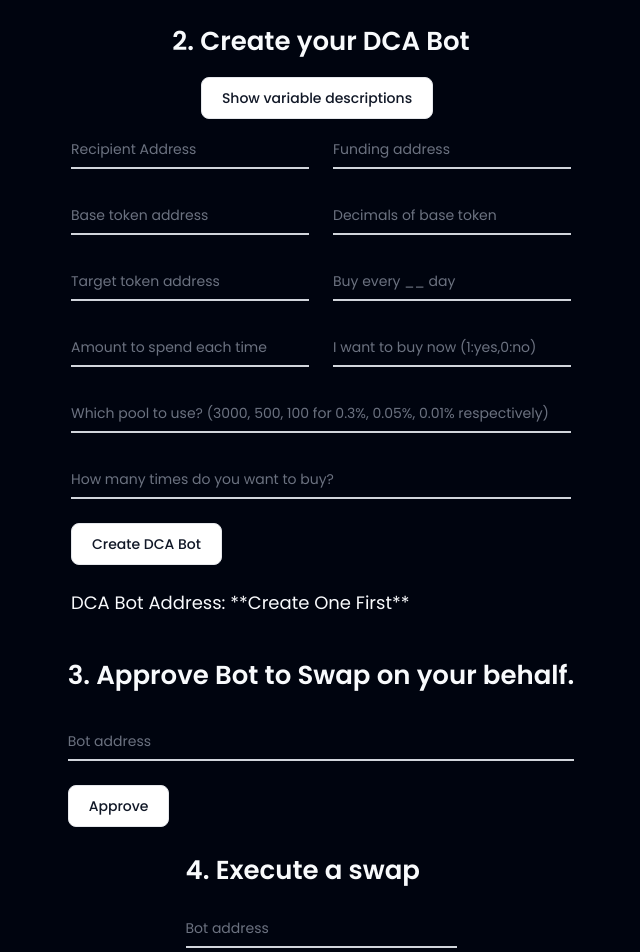
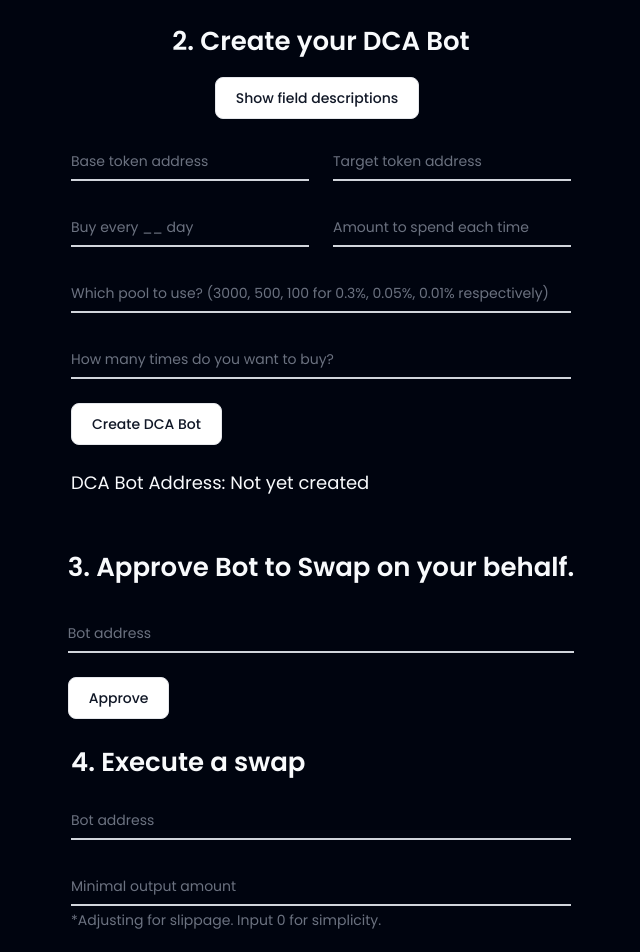
Before and after one commit to 0xkydo/dca-interface, a React (Vite) app: page / in a window 1280 px wide. Shown: the part 500-1452 px from the top of the page, without its empty margins (319-959 px from the left). Built offline with nearby package versions, Linux system fonts and the light colour scheme.

Commit message:
adjusting UI and removing input field
cleaned up form to 5 inputs, auto calculate decimals for base token.

```diff
--- a/src/component/DCA.jsx
+++ b/src/component/DCA.jsx
@@ -11,18 +11,20 @@ function DCA() {
     const factoryContractAddress = '0x04A5e1bD0737a2D3B2Fe3bBC77370152B3eB2464';
 
     const [errorMessage, setErrorMessage] = useState(null);
-    const [DCABotAddress, setDCABotAddress] = useState("**Create One First**");
+    const [connectedAccount, setConnectedAccount] = useState(null);
+    const [DCABotAddress, setDCABotAddress] = useState("Not yet created");
     const [connButtonText, setConnButtonText] = useState("Connect with Metamask");
 
     const [signer, setSigner] = useState(null);
     const [contractFactory, setcontractFactory] = useState(null);
     const [showVarDescription, setShowVarDescription] = useState(false);
-    const [varDescriptionText, setVarDescriptionText] = useState("Show variable descriptions");
+    const [varDescriptionText, setVarDescriptionText] = useState("Show field descriptions");
 
     async function connectWallet() {
         if (window.ethereum) {
             let requestedAccounts = await window.ethereum.request({ method: 'eth_requestAccounts' });
-            setConnButtonText(requestedAccounts[0]);
+            setConnectedAccount(requestedAccounts[0]);
+            setConnButtonText(`Connected: ${requestedAccounts[0]}`);
 
         } else {
             setErrorMessage("Need to install metamask");
@@ -64,26 +66,21 @@ function DCA() {
         event.preventDefault();
         await connectWalletHandler();
 
+        let baseToken = event.target.baseToken.value;
 
-        // Hard Coded testing
-        // let amount = '30000000000000000000000';
-        // let baseToken = '0xfBE283ba7053B3Cbf90522259aA143EB39f5D5AE';
-        // let targetToken = '0xB4FBF271143F4FBf7B91A5ded31805e42b2208d6';
-        // let interval = 0; // convert from days to seconds.
-        // let startNow = 1;
-        // let recipient = '0xcEDB35d2163E721B6B9944Dd358C883bbE3C0F2a';
-        // let funder = '0xcEDB35d2163E721B6B9944Dd358C883bbE3C0F2a';
-        // let poolFee = 500;
-        // let maxEpoch = 3;
+        // Get decimals point and convert to actual amount
+        let baseERC = new ethers.Contract(baseToken, ERC20_abi, signer);
+        let decimalsBase = await baseERC.decimals();
+
+        console.log(`Base token decimal points: ${decimalsBase}.`)
 
         // Convert input variables to correct format.
-        let amount = ethers.BigNumber.from(event.target.amount.value).mul(ethers.BigNumber.from(10).pow(event.target.decimal.value));
-        let baseToken = event.target.baseToken.value;
+        let amount = ethers.BigNumber.from(event.target.amount.value).mul(ethers.BigNumber.from(10).pow(decimalsBase));
         let targetToken = event.target.targetToken.value;
         let interval = event.target.interval.value * 60 * 60 * 24; // convert from days to seconds.
-        let startNow = event.target.startNow.value;
-        let recipient = event.target.recipient.value;
-        let funder = event.target.funder.value;
+        let startNow = 1;
+        let recipient = connectedAccount;
+        let funder = connectedAccount;
         let poolFee = event.target.poolFee.value;
         let maxEpoch = event.target.maxEpoch.value;
 
@@ -101,7 +98,7 @@ function DCA() {
 
         console.log("Creating DCA Bot...");
 
-        setDCABotAddress("**Creating...**");
+        setDCABotAddress("Creating . . .");
 
         let tx_receipt = await tx.wait();
 
@@ -141,12 +138,12 @@ function DCA() {
 
     }
 
-    function showDescriptionHandler(){
+    function showDescriptionHandler() {
         setShowVarDescription(!showVarDescription);
-        if(!showVarDescription){
-            setVarDescriptionText("Hide variable descriptions");
-        }else{
-            setVarDescriptionText("Show variable descriptions");
+        if (!showVarDescription) {
+            setVarDescriptionText("Hide field descriptions");
+        } else {
+            setVarDescriptionText("Show field descriptions");
         }
     }
 
@@ -154,6 +151,7 @@ function DCA() {
     return (
 
         <div className='w-full flex flex-col items-center py-6 justify-between text-slate-300 font-poppins font-normal'>
+
             {/* Connect Wallet */}
             <div>
                 <h2 className='text-[42px]'>
@@ -197,44 +195,25 @@ function DCA() {
             </div>
             <div>
                 <button className={`${styles.btn}`} onClick={showDescriptionHandler}>
-                {varDescriptionText}
+                    {varDescriptionText}
                 </button>
-                </div>
-                <div>
+            </div>
+            <div>
                 {
-                    showVarDescription && (<p className='font-thin text-[16px]'>
-                    <ul>
-                        <li>Recipient address: address receiving from the swap</li>
-                        <li>Funding address: address supplying the swap</li>
-                        <li>Base token address: the token you are swapping from</li>
-                        <li>Decimals of base token: number of decimals</li>
-                        <li>Target token address: the token you are swapping to</li>
-                        <li>Buy every __ day: interval of swaps</li>
-                        <li>Amount to spend each time: if you want to spend 300 usdc each time, input 300</li>
-                        <li>I want to buy now: Do you want to wait for the next interval to start or start now?</li>
-                        <li>Which pool to use? Specify which Uniswap pool you want to transaction through ()</li>
-                        <li>How many times do you want to buy? The bot cannot swap more than this times</li>
-                    </ul>
-                </p>)
+                    showVarDescription && (
+                        <ul className='w-[600px] font-thin text-[16px] my-1'>
+                            <li><span className="font-bold">Base token address:</span>  the token you are swapping from</li>
+                            <li><span className="font-bold">Target token address:</span> the token you are swapping to</li>
+                            <li><span className="font-bold">Buy every __ day:</span> interval of swaps</li>
+                            <li><span className="font-bold">Amount to spend each time:</span> if you want to spend 300 usdc each time, input 300.</li>
+                            <li><span className="font-bold">Which pool to use?</span> Specify which Uniswap pool you want to transaction through. For the 0.3% pool, input 3000; For the 0.05% pool, input 500, etc.</li>
+                            <li><span className="font-bold">How many times do you want to buy?</span> The bot cannot swap more than this amount of times</li>
+                        </ul>
+                    )
                 }
             </div>
-            <div className='w-[500px] '>
+            <div className='w-[500px] my-3'>
                 <form className='items-center' onSubmit={creatDCAHandler}>
-
-                    <div className="grid md:grid-cols-2 md:gap-6">
-                        {/*Recipient*/}
-                        <div className="relative z-0 mb-6 w-full group">
-                            <input type="text" name="r_address" id="recipient" className={`${styles.inputBox}`} placeholder=" " required />
-                            <label htmlFor="r_address" className={`${styles.inputLabel}`}>Recipient Address</label>
-                        </div>
-                        {/*Funder*/}
-
-                        <div className="relative z-0 mb-6 w-full group">
-                            <input type="text" name="f_address" id="funder" className={`${styles.inputBox}`} placeholder=" " required />
-
-                            <label htmlFor="f_address" className={`${styles.inputLabel}`}>Funding address</label>
-                        </div>
-                    </div>
 
                     <div className="grid md:grid-cols-2 md:gap-6">
                         {/*baseToken*/}
@@ -242,21 +221,15 @@ function DCA() {
                             <input type="text" name="baseToken" id="baseToken" className={`${styles.inputBox}`} placeholder=" " required />
                             <label htmlFor="baseToken" className={`${styles.inputLabel}`}>Base token address</label>
                         </div>
-                        {/*decimal*/}
-
-                        <div className="relative z-0 mb-6 w-full group">
-                            <input type="text" name="decimals" id="decimal" className={`${styles.inputBox}`} placeholder=" " required />
-
-                            <label htmlFor="decimals" className={`${styles.inputLabel}`}>Decimals of base token</label>
-                        </div>
-                    </div>
-
-                    <div className="grid md:grid-cols-2 md:gap-6">
                         {/*targetToken*/}
                         <div className="relative z-0 mb-6 w-full group">
                             <input type="text" name="t_token" id="targetToken" className={`${styles.inputBox}`} placeholder=" " required />
                             <label htmlFor="t_token" className={`${styles.inputLabel}`}>Target token address</label>
                         </div>
+                    </div>
+
+                    <div className="grid md:grid-cols-2 md:gap-6">
+
                         {/*interval*/}
 
                         <div className="relative z-0 mb-6 w-full group">
@@ -264,23 +237,13 @@ function DCA() {
 
                             <label htmlFor="intervals" className={`${styles.inputLabel}`}>Buy every __ day</label>
                         </div>
-                    </div>
 
-                    <div className="grid md:grid-cols-2 md:gap-6">
                         {/*amount*/}
                         <div className="relative z-0 mb-6 w-full group">
                             <input type="text" name="amount" id="amount" className={`${styles.inputBox}`} placeholder=" " required />
                             <label htmlFor="amount" className={`${styles.inputLabel}`}>Amount to spend each time</label>
                         </div>
-                        {/*startNow*/}
-
-                        <div className="relative z-0 mb-6 w-full group">
-                            <input type="text" name="startNow" id="startNow" className={`${styles.inputBox}`} placeholder=" " required />
-
-                            <label htmlFor="startNow" className={`${styles.inputLabel}`}>I want to buy now (1:yes,0:no)</label>
-                        </div>
                     </div>
-
 
                     {/*poolFee*/}
                     <div className="relative z-0 mb-6 w-full group">
@@ -320,8 +283,8 @@ function DCA() {
             </div>
 
             {/* Execute a Swap */}
-            <div>
-                <h3 className='w-full text-[26px] py-4  text-slate-50	font-semibold'>
+            <div className='w-[500px]'>
+                <h3 className='w-full text-[26px] py-4  text-slate-50 font-semibold'>
                     4. Execute a swap
                 </h3>
 
@@ -333,6 +296,7 @@ function DCA() {
                     <div className="relative z-0 mb-6 w-full group">
                         <input type="text" name="amount" id="amount" className={`${styles.inputBox}`} placeholder=" " required />
                         <label htmlFor="amount" className={`${styles.inputLabel}`}>Minimal output amount</label>
+                        <div className="mt-1 text-sm text-gray-500">*Adjusting for slippage. Input 0 for simplicity.</div>
                     </div>
                     <button className={`${styles.btn}`} type={'submit'}>Execute Swap</button>
                 </form>
@@ -340,14 +304,18 @@ function DCA() {
             </div>
 
             <div className='py-16'>
-                <p>
+                <p className="text-center">
                     Built by <a href="https://twitter.com/0xkydo" target="_blank" rel="noreferrer" className="underline text-blue-600 hover:text-blue-800 visited:text-purple-600">
                         Kydo
-                    </a> .  Repos can be found here: <a href="https://github.com/0xkydo/onchain-dca" target="_blank" rel="noreferrer" className="underline text-blue-600 hover:text-blue-800 visited:text-purple-600">
+                    </a>
+
+                    <br />
+
+                    Repos: <a href="https://github.com/0xkydo/onchain-dca" target="_blank" rel="noreferrer" className="underline text-blue-600 hover:text-blue-800 visited:text-purple-600">
                         smart contract
                     </a> and <a href="https://github.com/0xkydo/dca-interface" target="_blank" rel="noreferrer" className="underline text-blue-600 hover:text-blue-800 visited:text-purple-600">
                         front end
-                    </a>.
+                    </a>
                 </p>
             </div>
 
```
Also changed, not shown: 4 other files (tests, documents, lock files or other folders).
